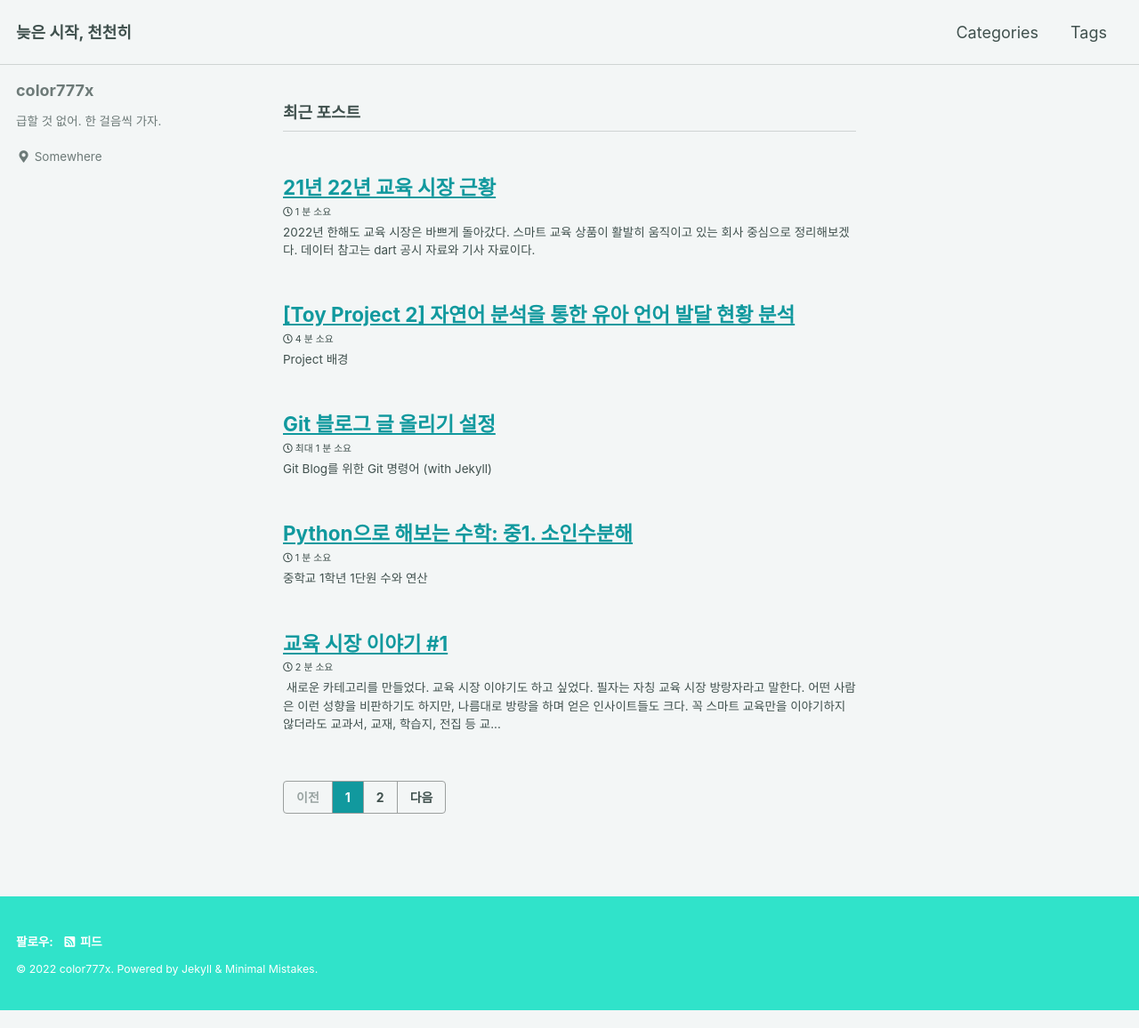
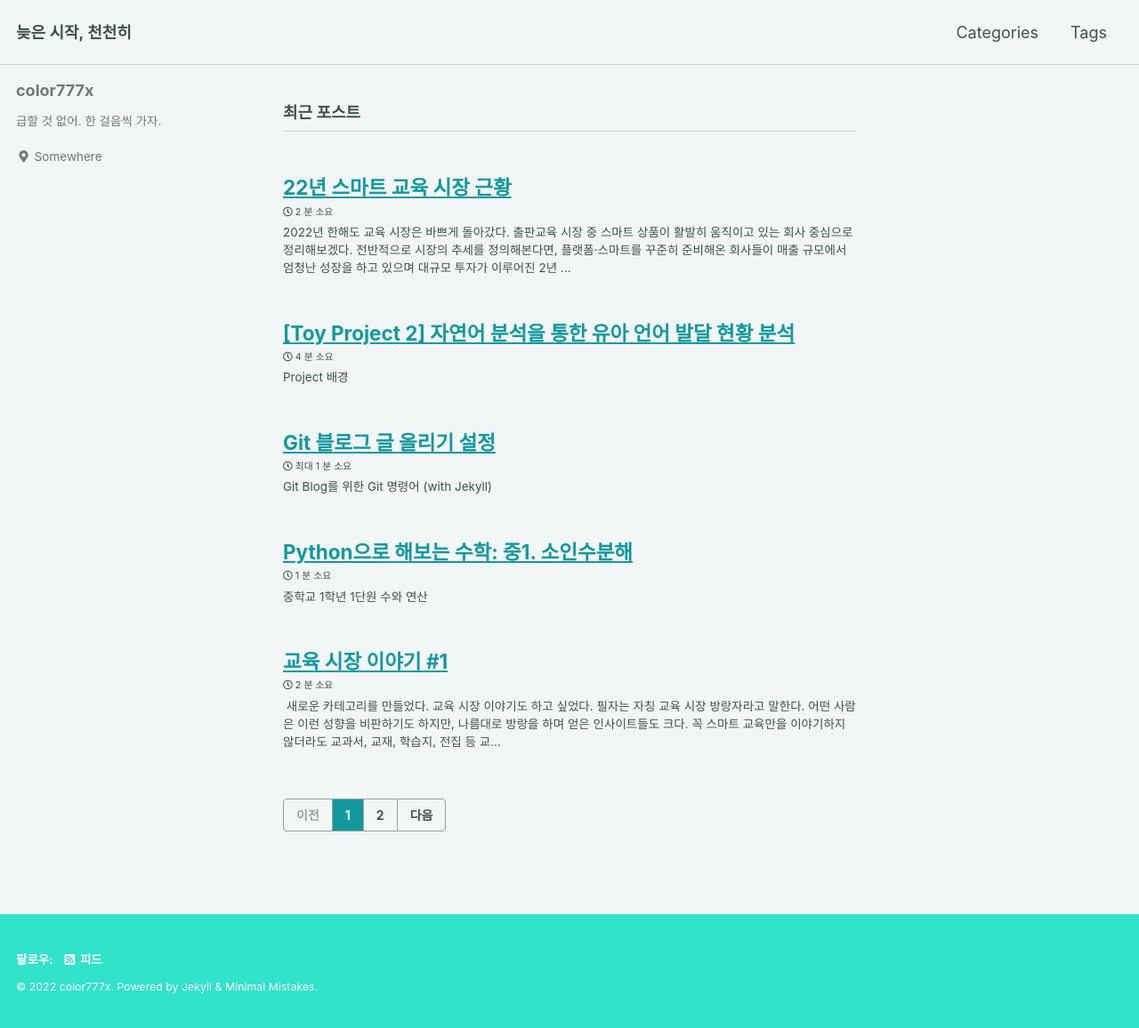
Before and after one commit to color777x/color777x.github.io, a Jekyll site: the page built from index.html, in a window 1280 px wide. Shown: the whole page at 89% size. Built offline with Jekyll 4.4.1, drawn with Linux system fonts in a browser that asks for light colours; cached includes are drawn as plain includes; the list of posts is cut into pages by our own code.

Commit message:
2022년 교육시장 이야기 수정

```diff
--- a/_posts/2022-10-27-EduMarket2.md
+++ b/_posts/2022-10-27-EduMarket2.md
@@ -1,5 +1,5 @@
 ---
-title: "21년 22년 교육 시장 근황"
+title: "22년 스마트 교육 시장 근황"
 header:
 categories:
   - Education Industry Trends
@@ -7,19 +7,19 @@
   - 스마트 교육 시장 동향
 ---
 
-2022년 한해도 교육 시장은 바쁘게 돌아갔다. 스마트 교육 상품이 활발히 움직이고 있는 회사 중심으로 정리해보겠다. 데이터 참고는 dart 공시 자료와 기사 자료이다.
+2022년 한해도 교육 시장은 바쁘게 돌아갔다. 출판교육 시장 중 스마트 상품이 활발히 움직이고 있는 회사 중심으로 정리해보겠다. 전반적으로 시장의 추세를 정의해본다면, 플랫폼·스마트를 꾸준히 준비해온 회사들이 매출 규모에서 엄청난 성장을 하고 있으며 대규모 투자가 이루어진 2년 뒤부터는 영업이익도 함께 상승하는 모습을 보였다. 단정지어서 말할 수는 없지만 차세대 트렌드를 준비하고 있지 않고 있는 회사들은 시장 경쟁에서 밀려나는 모습도 관찰되었으나, 이는 일부 회사의 경우이다. 전통적인 출판시장을 고집하는 회사들은 매출 규모에서는 조금씩 줄어들지만 운영을 잘 하여 오히려 영업 이익은 증가하는 모습도 관찰되었다.  데이터 참고는 dart 공시 자료와 기사 자료이다.
 
 우선 매출 규모로 보면 교원이 여전히 1등을 달리고 있다. 21년에 교원크리에이티브와 교원에듀가 합병을 했고, 21년 10월 아이캔두를 출시하면서 새로운 디지털 상품에 대한 성장을 기대했다. 그러나 목표대비 실적이 부진하다는 시장 소문과 함께 성장 둔화를 겪고 있는 듯 하다.
 
 두 번째는 웅진씽크빅이다. 21년 매출 성장이 눈에 띄며 20년 대비 124% 매출이 성장했고, 22년 예상 매출은 9704억원이다. 북클럽의 회원수 비중이 점점 줄고 있긴하지만 스마트올의 매출이 성장하면서 회사 전체의 매출액의 증가를 이끌고 있다.
 
-세 번째는 메가스터디교육이다.  15년 메가스터디에서 인적분할하여 만들어진 메가스터디교육은 엠베스트(중등) 성공에 이어 엘리하이 초등을 18년도 12월에 출시했다. 출시 후 4년만에 회원 약 28만이 되었으며, 메가스터디교육의 매출액도 전년 대비 148% 성장한 7038억을 기록했다. 수능금지곡을 만들어 냈다. 하이든 트럼펫 협주곡 3악장. ;;
+세 번째는 메가스터디교육이다.  15년 메가스터디에서 인적분할하여 만들어진 메가스터디교육은 엠베스트(중등) 성공에 이어 엘리하이 초등을 18년도 12월에 출시했다. 출시 후 4년만에 회원 약 28만이 되었으며, 메가스터디교육의 매출액도 전년 대비 148% 성장한 7038억을 기록했다. 모델인 유재석과 CM쏭이 큰 몫을 한 것으로 보이지만, 필자의 주변 엄마들이 상품을 비교했을 때에도 다른 상품 대비 엘리하이가 낫다는 평이 있었다.
 
-다음은 천재교과서이다. 천재교과서의 밀크티는 무섭게 성장하고 있다. 17년 800억원대의 매출액은 21년 2211억원의 매출을 달성했다. 이는 비상교육 전체 매출액과 비슷하다. 21년에는 밀크티 유아 상품을 출시했지만, 목표 대시 실적은 아직 아쉬운 부분이 있다. 하지만 초등 회원수는 약 13만 명으로 꾸준한 성장을 이어가고 있다. 시장 내 평판은 매출에 반영안되나보다. ㅋ
+다음은 천재교과서이다. 천재교과서의 밀크티는 무섭게 성장하고 있다. 17년 800억원대의 매출액은 21년 2211억원의 매출을 달성했다. 이는 비상교육 전체 매출액과 비슷하다. 21년에는 밀크티 유아 상품을 출시했지만, 목표 대시 실적은 아직 아쉬운 부분이 있다. 하지만 초등 회원수는 약 13만 명으로 꾸준한 성장을 이어가고 있다.
 
-비상교육은 20년 처음 영업이익이 마이너스를 찍었다. 그러나 21년 온라인 사업 부문의 성장과 교재판매 증가로 인하여 창사 이래 처음 2000억 매출 돌파를 했다. 올해는 우영우를 모델로 앞세워 홍보를 강화하고 있다. 기존 초등 디지털 상품인 와이즈캠프와 중등 수박씨 닷컴이 합쳐지면서 온리원이라는 상품으로 새롭게 출시되었다. 시장에 얼만큼 파급력을 미칠 수 있을까?
+비상교육은 20년 창사 이래 처음 마이너스를 찍었지만 다음해인 21년에는 온라인 사업 부문의 성장과 교재판매 증가로  창사 이래 처음 2000억 매출을 돌파를 했다. 올해는 우영우를 모델로 앞세워 홍보를 강화하고 있다. 기존 초등 디지털 상품인 와이즈캠프와 중등 수박씨 닷컴이 합치면서 온리원이라는 상품으로 새롭게 출시했다. 하지만 스마트 교육 시장에 얼만큼 파급력을 미칠 수 있을지는 미지수다.
 
-아이스크림에듀는 19년부터 2년의 암흑기를 뚫고 다시 일어설 준비를 하고 있는 모양새다. 홈런 출시 이후 지속적인 매출 성장으로 이어지고 있지만, 20년 21년 2년 연속 영업이익 마이너스를 찍고 있는 상황에서 22년 상반기에는 흑자 전환에 성공했다. 내부적으로 경영진의 전체 물갈이를 하면서 관리를 잘한 것이라 본다. 다만, 밀크티와 경쟁에서 계속 밀리고 있는 모습이 아쉬운 지점이다.
+아이스크림에듀는 19년부터 2년에 걸친 암흑기를 뚫고 다시 일어설 준비를 하고 있는 모양새다. 홈런 출시 이후 지속적으로 매출 성장이 되고 있지만, 20년 21년 2년 연속 영업이익 마이너스를 찍고 있는 상황에서 22년 상반기에는 흑자 전환에 성공했다. 내부적으로 경영진의 전체 물갈이를 하면서 관리를 잘한 것이라 본다. 다만, 밀크티와 경쟁에서 계속 밀리고 있는 모습이 아쉬운 지점이다.
 
 그외 유아 디지털 시장의 신성인 단비교육은 출시 3년만인 2020년 흑자 전환을 했고, 2021년 933억의 매출을 달성했으며, 영업이익률 32%라는 경이로운 실적을 만들어 냈다. 다만, 2021년 말까지 가파르게 상승하던 회원 증가세는 2022년 한풀 꺽인 모양새다. 그리고 유아에서 초등으로 넘어가는 회원에 대한 부분은 아직 과제로 남아 있는 듯 하다.
 
```
